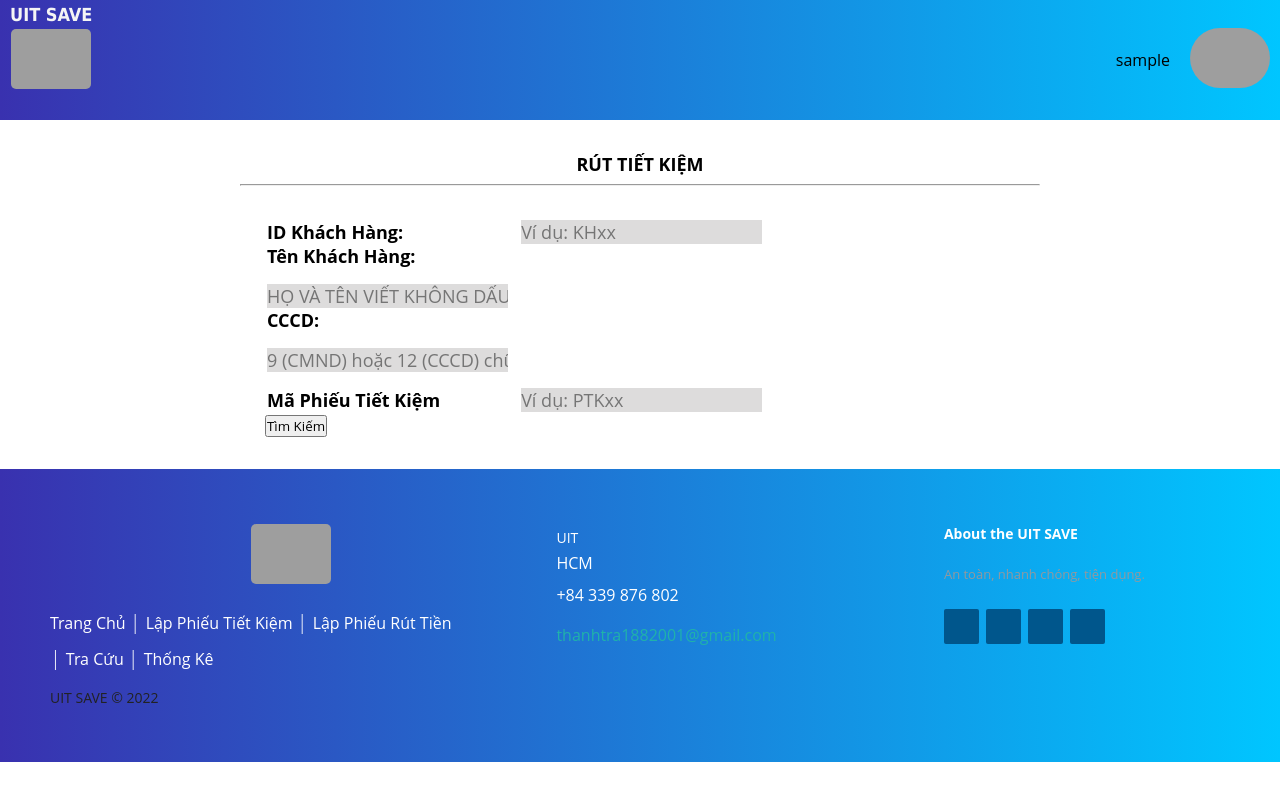
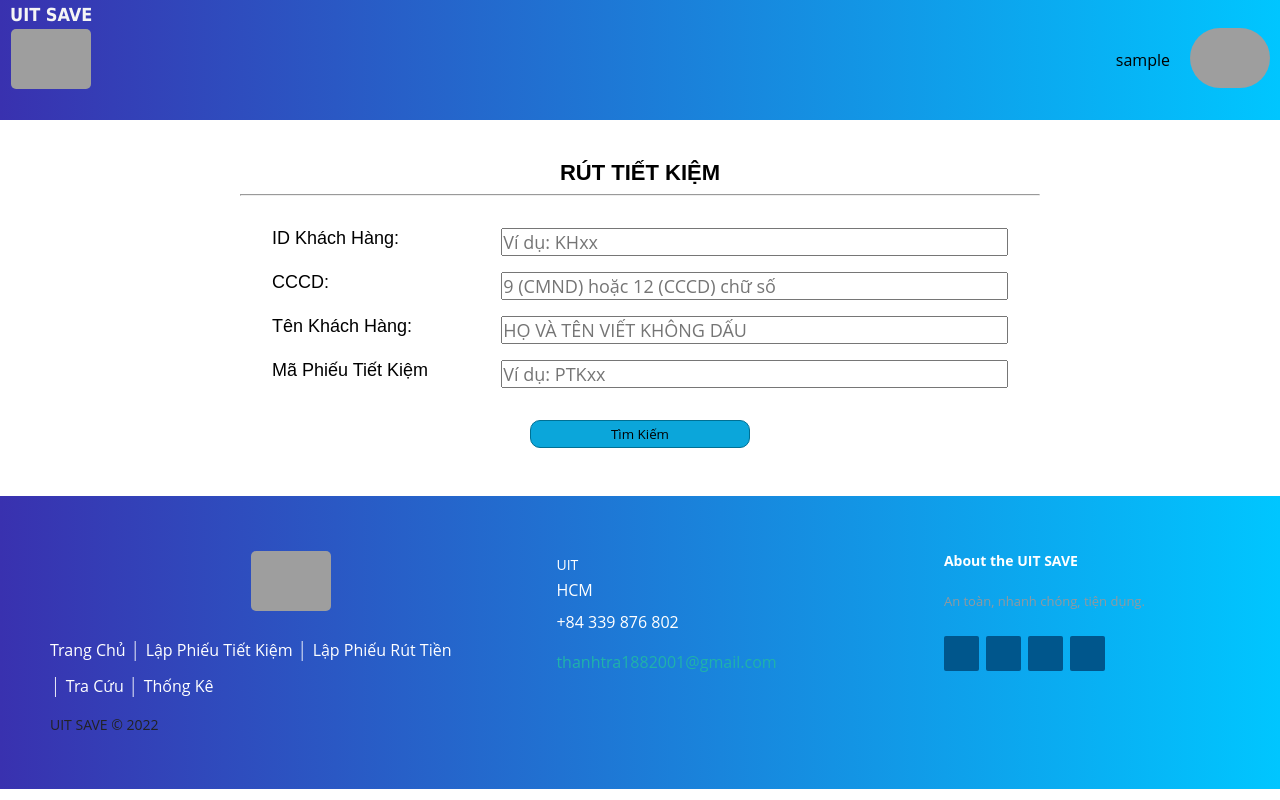
Before and after one commit to huu7ungvu/QuanLySoTietKiem, a Django app: a page that uses QuanLySTK_proj/templates/normal_site/Lapphieurut/tim_kiem_phieu_tiet_kiem.html in a window 1280 px wide. Run offline with Django 4.2, Linux system fonts and the light colour scheme; the visitor is signed in with stand-in values (Sample User, id 1); data that the repository does not hold is empty; grey boxes are pictures that could not be loaded.

Commit message:
update css lapphieurut

```diff
--- a/QuanLySTK_proj/static/css/tim_phieu_rut.css
+++ b/QuanLySTK_proj/static/css/tim_phieu_rut.css
@@ -49,74 +49,48 @@
 }
 
 .content-container .title {
-    font-size: 18px;
-    font-weight: 700;
+    font-size: 22px;
+    font-weight: bold;
+    font-family: Arial, Helvetica, sans-serif;
     text-transform: uppercase;
     text-align: center;
-    margin-bottom: 8px;
+    padding: 8px 0;
 }
 
-.content-container hr {
-    color: #48B2FF;
-    margin-bottom: 16px;
-}
-
-.content-container .form-input {
-    max-width: 750px;
-    margin: 0 auto;
+.content-container .form-body {
+    padding: 16px 32px;
 }
 
 .content-container .form-control {
-    padding: 2px;
+    display: flex;
+    justify-content: space-between;
+    margin-top: 16px;
+}
+
+.form-body .form-control input {
+    display: inline-block;
+    width: 75%;
+    font-size: 18px;
 }
 
 .content-container .form-input label {
     font-size: 18px;
-    font-weight: 700;
+    font-weight: 500;
+    font-family: Arial, Helvetica, sans-serif;
     display: inline-block;
     width: 250px;
 }
 
-.content-container .form-input select {
-    font-size: 18px;
+.content-container .classbutton .lapphieu {
+    padding: 16px 32px;
+    display: flex;
+    justify-content: space-evenly;
 }
 
-.content-container .form-input input {
-    margin-top: 16px;
-    font-size: 18px;
-    color: #000;
-    background-color: #DDDCDC;
-    display: inline-block;
-    border: none;
-}
-
-.content-container .form-submit {
-    margin-top: 32px;
-    display: flex;
-    justify-content: center;
-}
-
-.content-container .form-submit input {
+.content-container .lapphieu button {
     width: 220px;
     padding: 4px 0;
     background-color: #0ba6da;
     border: 1px solid #007094;
     border-radius: 10px;
 }
-
-.footer-container {
-    background-color: #C4C4C4;
-    height: 64px;
-    margin-top: 32px;
-    display: flex;
-    justify-content: center;
-    align-items: center;
-    width: 100%;
-    position: fixed;
-    bottom: 0px;
-}
-
-.footer-container .wrapper {
-    width: 1000px;
-    margin: 0 auto;
-}
--- a/QuanLySTK_proj/templates/normal_site/Lapphieurut/tim_kiem_phieu_tiet_kiem.html
+++ b/QuanLySTK_proj/templates/normal_site/Lapphieurut/tim_kiem_phieu_tiet_kiem.html
@@ -21,24 +21,6 @@
     </div>
 
     {% endfor %}
-    <!-- <div class="header-container">
-        <div class="wrapper">
-            <nav>
-                <div class="logo">
-                    Logo
-                </div>
-                <div class="user">
-                    <div class="user-info">
-                        <p class="username">User name</p>
-                        <p class="id">ID</p>
-                    </div>
-                    <div class="user-avatar">
-                        <img src="{% static 'img/avatar.svg' %}" alt="avatar">
-                    </div>
-                </div>
-            </nav>
-        </div>
-    </div> -->
 
     <!-- Header -->
     <div class="homeHeader">
@@ -67,20 +49,25 @@
             <hr>
             <form action="{%url 'normal_site:tim_kiem_phieu_tiet_kiem' user.username%} " method="POST" class="form-input">
                 {% csrf_token %}
-                <div class="form-control">
-                    <label for="ID Khach Hang">ID Khách Hàng:</label>
-                    <input type="text" name="id" id="ID Khach Hang" placeholder="Ví dụ: KHxx" Required>
-
-                    <label for="name"> Tên Khách Hàng: <input type="text" title="name" name="tenkh"
+                <div class="form-body">
+                    <div class="form-control">
+                        <label for="ID Khach Hang">ID Khách Hàng:</label>
+                        <input type="text" name="id" id="ID Khach Hang" placeholder="Ví dụ: KHxx" Required>
+                    </div>
+                    <div class="form-control">
+                        <label for="CCCD"> CCCD:</label>
+                        <input type="text" title="CCCD" name='CCCD' Required pattern="^(\d{9}|\d{12}})" placeholder="9 (CMND) hoặc 12 (CCCD) chữ số">
+                    </div>
+                    <div class="form-control">
+                        <label for="name">Tên Khách Hàng:</label>
+                        <input type="text" title="name" name="tenkh"
                             pattern="^[a-zA-Z]{1,}(?: [a-zA-Z]+){1,5}$" Required style="text-transform:uppercase"
-                            placeholder="Họ và tên viết không dấu"></label><br>
-
-                    <label for="CCCD"> CCCD: <input type="text" title="CCCD" name='CCCD' Required
-                            pattern="^(\d{9}|\d{12}})" placeholder="9 (CMND) hoặc 12 (CCCD) chữ số"></label><br>
-
-                    <label for="Mã Phiếu Tiết Kiệm"> Mã Phiếu Tiết Kiệm </label>
-                    <input type="text" name="maptk" id="Mã Phiếu Tiết Kiệm" placeholder="Ví dụ: PTKxx" Required>
-
+                            placeholder="Họ và tên viết không dấu">
+                    </div>
+                    <div class="form-control">
+                        <label for="Mã Phiếu Tiết Kiệm">Mã Phiếu Tiết Kiệm</label>
+                        <input type="text" name="maptk" id="Mã Phiếu Tiết Kiệm" placeholder="Ví dụ: PTKxx" Required>
+                    </div>
                 </div>
                 <div class="classbutton">
                     <div class="lapphieu">
```
